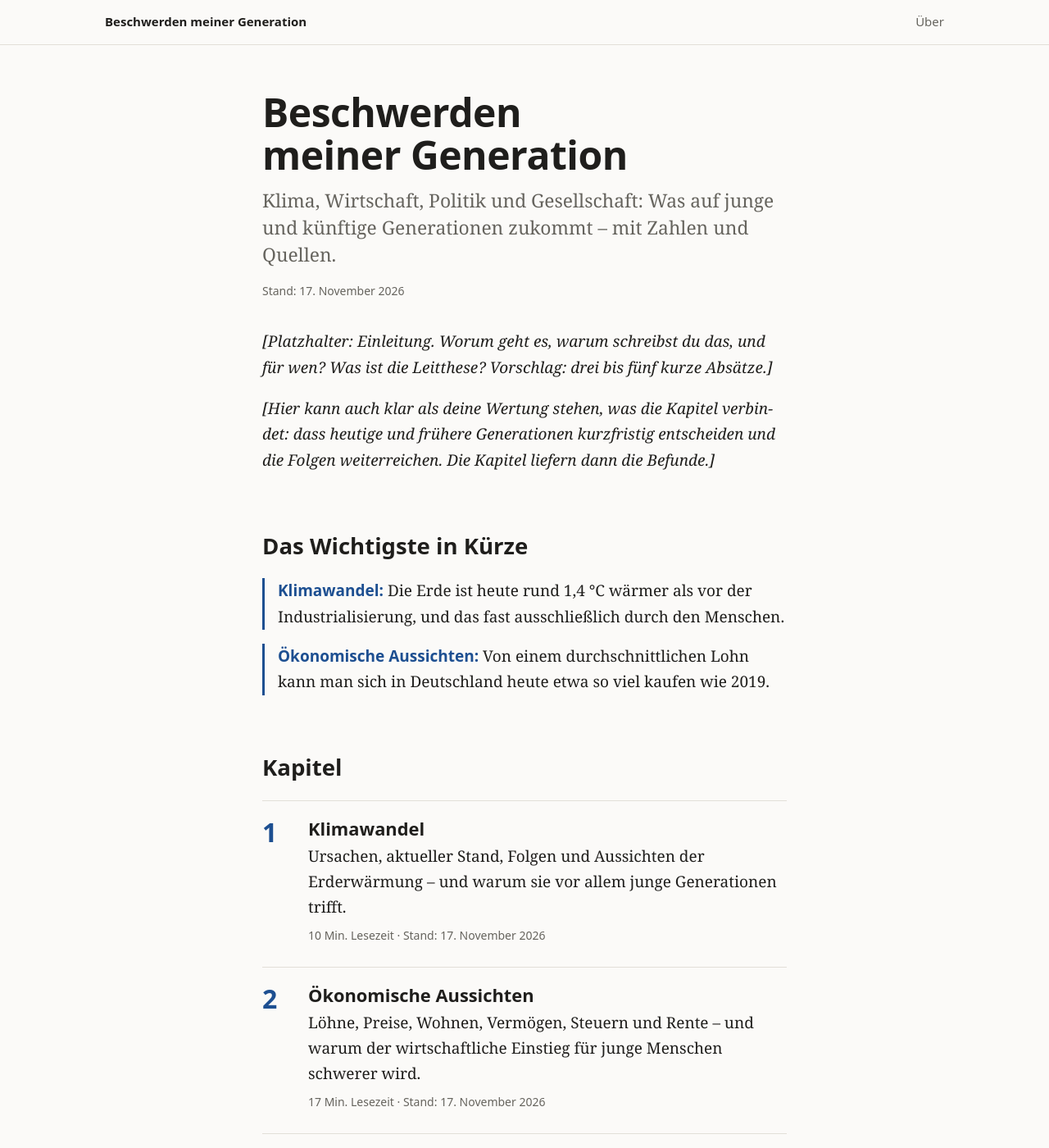
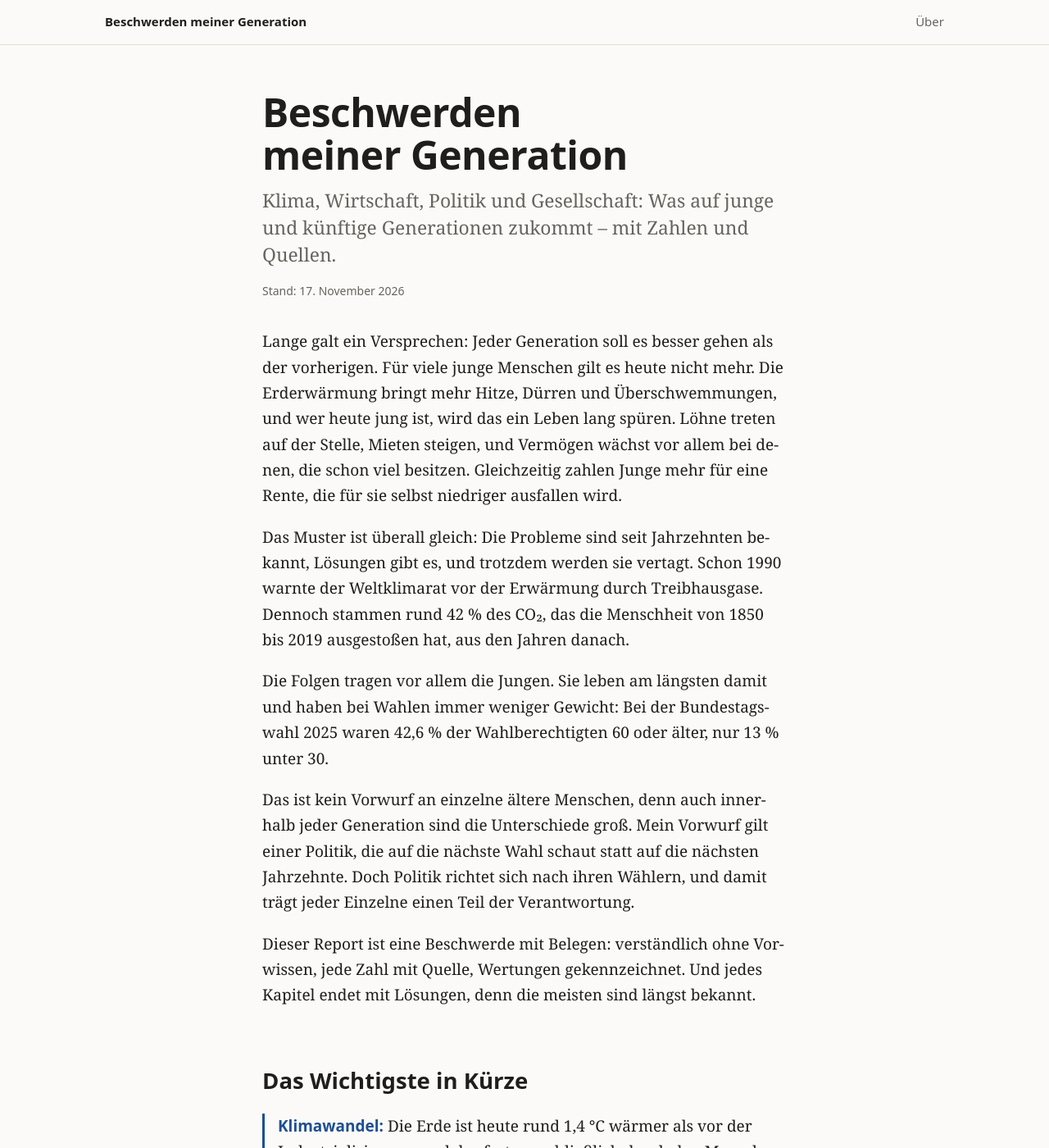
Before and after one commit to eriknikulski/blog, a Jekyll site: the page built from index.md, in a window 1280 px wide and 1400 px high. Shown: the whole window at 82% size. Built offline with Jekyll 4.4.1, drawn with Linux system fonts in a browser that asks for light colours; some of the changed text lies outside the part shown.

Commit message:
Add intro

```diff
--- a/_chapters/de/economy.md
+++ b/_chapters/de/economy.md
@@ -3,7 +3,7 @@ title: Ökonomische Aussichten
 number: 2
 status: published
 description: "Löhne, Preise, Wohnen, Vermögen, Steuern und Rente – und warum der wirtschaftliche Einstieg für junge Menschen schwerer wird."
-key_finding: "Von einem durchschnittlichen Lohn kann man sich in Deutschland heute etwa so viel kaufen wie 2019."
+key_finding: "Haushalte unter 35 besitzen im Mittel 17.300 €, Haushalte zwischen 55 und 64 rund 241.100 €."
 tldr: >-
   Arbeit bringt heute kaum mehr Kaufkraft als vor sechs Jahren, Besitz dagegen hat viel stärker zugelegt, am stärksten bei den Superreichen, die zugleich besonders wenig Steuern zahlen. Wer jung ist und nichts erbt, startet mit stagnierenden Reallöhnen, hohen Mieten und kaum Aussicht auf Eigentum, und zahlt zugleich für die Renten einer wachsenden älteren Generation. Die Probleme sind seit Jahrzehnten bekannt, die Lösungen auch. Dass sie vertagt werden, bezahlen vor allem diejenigen, die heute jung sind.
 image: /assets/img/economy/wealth-distribution.png
--- a/index.md
+++ b/index.md
@@ -2,14 +2,17 @@
 layout: home
 title: Beschwerden meiner Generation
 tagline: "Klima, Wirtschaft, Politik und Gesellschaft: Was auf junge und künftige Generationen zukommt – mit Zahlen und Quellen."
+image: /assets/img/climate/01-global-temperature.png
 ---
 
-*[Platzhalter: Einleitung. Worum geht es, warum schreibst du das, und für wen? Was ist die Leitthese? Vorschlag: drei bis fünf kurze Absätze.]*
+Lange galt ein Versprechen: Jeder Generation soll es besser gehen als der vorherigen. Für viele junge Menschen gilt es heute nicht mehr. Die Erderwärmung bringt mehr Hitze, Dürren und Überschwemmungen, und wer heute jung ist, wird das ein Leben lang spüren. Löhne treten auf der Stelle, Mieten steigen, und Vermögen wächst vor allem bei denen, die schon viel besitzen. Gleichzeitig zahlen Junge mehr für eine Rente, die für sie selbst niedriger ausfallen wird.
 
-*[Hier kann auch klar als deine Wertung stehen, was die Kapitel verbindet: dass heutige und frühere Generationen kurzfristig entscheiden und die Folgen weiterreichen. Die Kapitel liefern dann die Befunde.]*
+Das Muster ist überall gleich: Die Probleme sind seit Jahrzehnten bekannt, Lösungen gibt es, und trotzdem werden sie vertagt. Schon 1990 warnte der Weltklimarat vor der Erwärmung durch Treibhausgase. Dennoch stammen rund 42 % des CO₂, das die Menschheit von 1850 bis 2019 ausgestoßen hat, aus den Jahren danach.
+
+Die Folgen tragen vor allem die Jungen. Sie leben am längsten damit und haben bei Wahlen immer weniger Gewicht: Bei der Bundestagswahl 2025 waren 42,6 % der Wahlberechtigten 60 oder älter, nur 13 % unter 30.
+
+Das ist kein Vorwurf an einzelne ältere Menschen, denn auch innerhalb jeder Generation sind die Unterschiede groß. Mein Vorwurf gilt einer Politik, die auf die nächste Wahl schaut statt auf die nächsten Jahrzehnte. Doch Politik richtet sich nach ihren Wählern, und damit trägt jeder Einzelne einen Teil der Verantwortung.
+
+Dieser Report ist eine Beschwerde mit Belegen: verständlich ohne Vorwissen, jede Zahl mit Quelle, Wertungen gekennzeichnet. Und jedes Kapitel endet mit Lösungen, denn die meisten sind längst bekannt.
 
 <!-- chapters -->
-
-## Wie dieser Report entsteht
-
-*[Platzhalter: Methodik in zwei, drei Sätzen. Zum Beispiel: welche Art von Quellen, Fokus auf Deutschland und die Weltlage, wie oft Zahlen aktualisiert werden.]* Mehr dazu unter [Über das Projekt]({{ '/about/' | relative_url }}).
```
